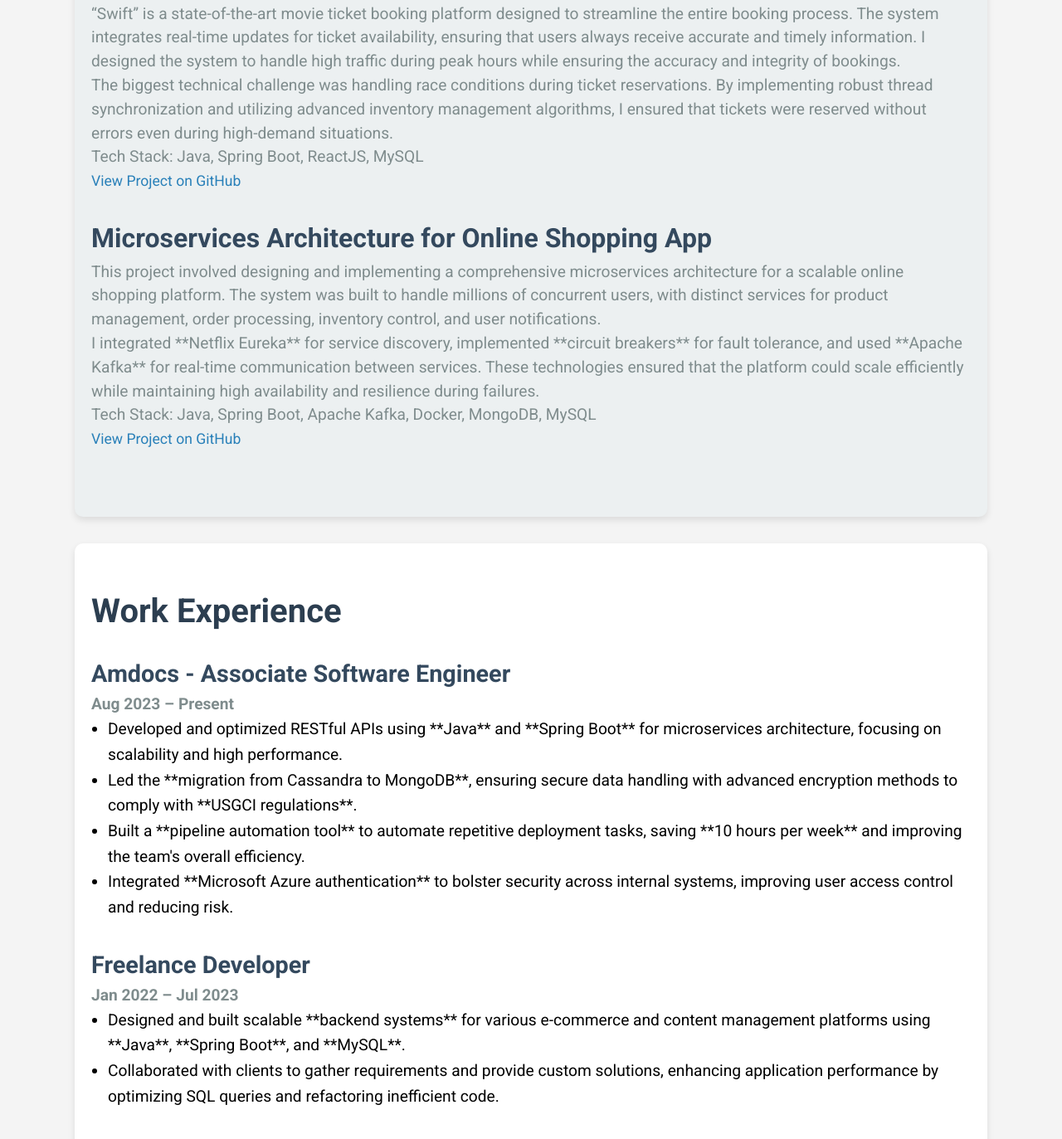
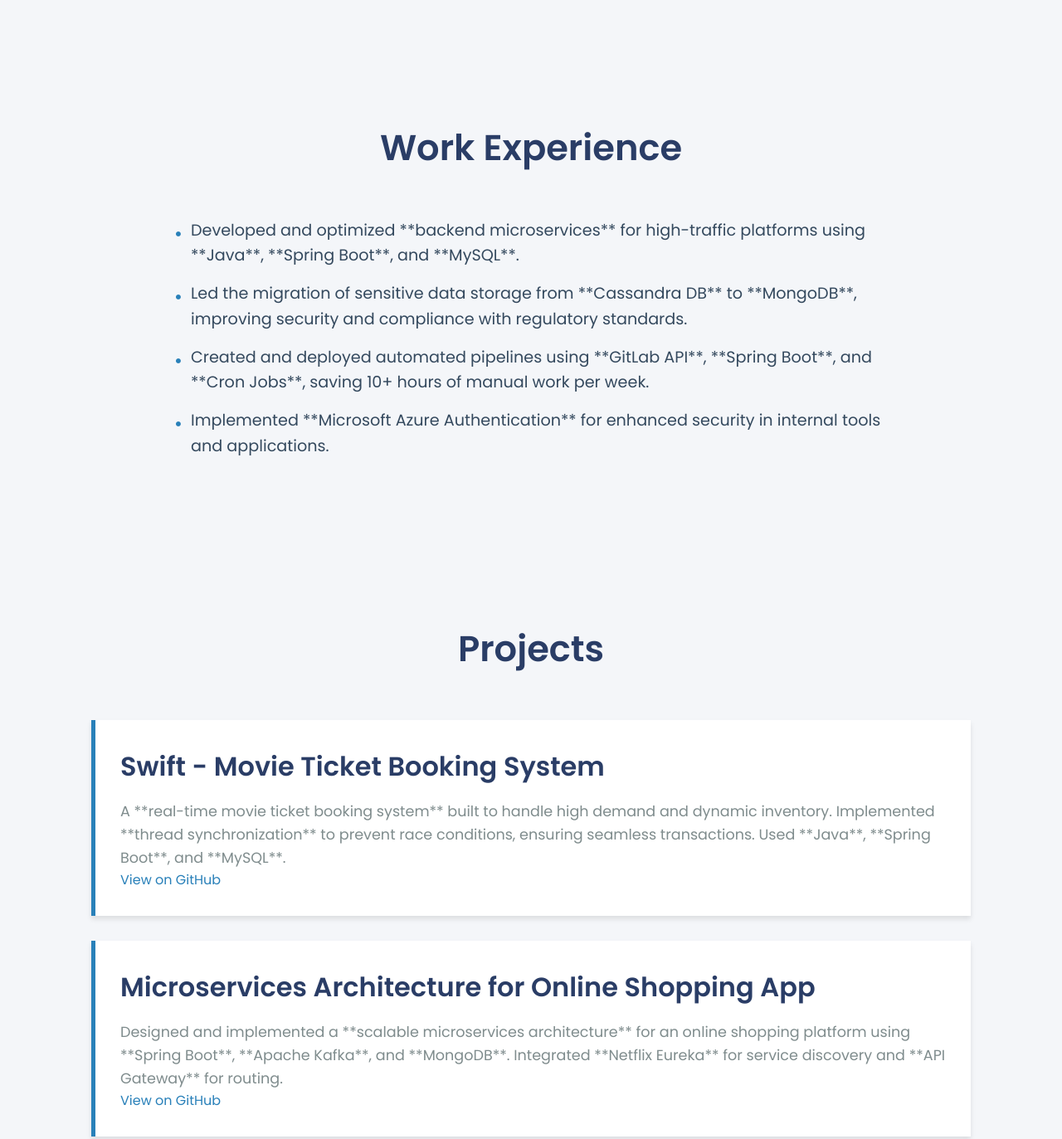
Before and after one commit to Ayushiiism/ayush-portfolio, a plain HTML site: page index.html in a window 1280 px wide. Shown: the part 804-2177 px from the top of the page at 83% size. Drawn offline with Linux system fonts and the light colour scheme.

Commit message:
Update index.html

```diff
--- a/index.html
+++ b/index.html
@@ -4,10 +4,10 @@
 <head>
     <meta charset="UTF-8">
     <meta name="viewport" content="width=device-width, initial-scale=1.0">
-    <meta name="description" content="Ayush Tripathi - Software Engineer | Java, Microservices, Backend Developer">
+    <meta name="description" content="Ayush Tripathi | Software Engineer | Java, Microservices, Backend Development">
     <meta name="author" content="Ayush Tripathi">
     <title>Ayush Tripathi | Software Engineer</title>
-    <link href="https://fonts.googleapis.com/css2?family=Roboto:wght@400;700&family=Source+Code+Pro:wght@400&display=swap" rel="stylesheet">
+    <link href="https://fonts.googleapis.com/css2?family=Poppins:wght@300;400;600&display=swap" rel="stylesheet">
     <style>
         * {
             margin: 0;
@@ -16,33 +16,37 @@
         }
 
         body {
-            font-family: 'Roboto', sans-serif;
+            font-family: 'Poppins', sans-serif;
             line-height: 1.6;
-            background: #f4f4f4;
+            background-color: #f4f6f9;
+            color: #333;
         }
 
-        /* Header */
+        /* Header Section */
         header {
-            background-color: #2C3E50;
+            background-color: #2A3D66;
             color: white;
+            padding: 120px 20px;
             text-align: center;
-            padding: 40px 0;
+            border-bottom: 5px solid #4C6A8C;
         }
 
         header h1 {
-            font-size: 3rem;
-            font-weight: 700;
+            font-size: 4rem;
+            font-weight: 600;
         }
 
         header p {
             font-size: 1.2rem;
             font-weight: 400;
+            margin-top: 10px;
+            letter-spacing: 1px;
         }
 
         /* Navigation Bar */
         nav {
             background-color: #34495E;
-            padding: 10px 0;
+            padding: 15px 0;
             position: sticky;
             top: 0;
             z-index: 100;
@@ -52,134 +56,123 @@
             list-style-type: none;
             display: flex;
             justify-content: center;
-            padding: 0;
         }
 
         nav ul li {
-            margin: 0 20px;
+            margin: 0 30px;
         }
 
         nav ul li a {
             color: white;
             text-decoration: none;
             font-size: 1.2rem;
-            padding: 8px 12px;
+            padding: 8px 15px;
+            border-radius: 5px;
+            transition: background 0.3s ease;
         }
 
         nav ul li a:hover {
-            background-color: #2980b9;
-            border-radius: 4px;
+            background-color: #2980B9;
         }
 
-        /* About Section */
+        /* Section Styling */
         section {
-            padding: 50px 20px;
+            padding: 80px 20px;
             max-width: 1100px;
             margin: 0 auto;
-            background: white;
-            border-radius: 10px;
-            box-shadow: 0 4px 8px rgba(0, 0, 0, 0.1);
-            margin-top: 2rem;
         }
 
         section h2 {
-            font-size: 2.5rem;
-            margin-bottom: 20px;
-            color: #2C3E50;
+            font-size: 2.7rem;
+            text-align: center;
+            margin-bottom: 30px;
+            color: #2A3D66;
         }
 
-        section p {
-            font-size: 1.2rem;
-            color: #7f8c8d;
-            line-height: 1.5;
+        .content {
+            font-size: 1.1rem;
+            color: #7F8C8D;
+            line-height: 1.7;
+            text-align: center;
         }
 
-        /* Projects Section */
-        #projects {
-            padding: 50px 20px;
-            background: #ecf0f1;
-            min-height: 100vh;
+        /* Work Experience & Projects Section */
+        ul {
+            list-style-type: none;
+            padding: 20px;
+            text-align: left;
+            max-width: 900px;
+            margin: 0 auto;
         }
 
-        #projects h2 {
-            font-size: 2.5rem;
-            text-align: center;
-            color: #2C3E50;
-            margin-bottom: 40px;
+        ul li {
+            margin-bottom: 15px;
+            font-size: 1.2rem;
+            color: #34495E;
+            padding-left: 20px;
+            position: relative;
         }
 
-        .project-description {
-            margin-bottom: 30px;
+        ul li:before {
+            content: "•";
+            position: absolute;
+            left: 0;
+            top: 0;
+            color: #2980B9;
+            font-size: 1.5rem;
         }
 
-        .project-description h3 {
-            font-size: 2rem;
-            color: #34495E;
+        /* Project Section */
+        .projects {
+            margin-top: 50px;
         }
 
-        .project-description p {
-            font-size: 1.2rem;
-            color: #7f8c8d;
-            line-height: 1.5;
+        .project-item {
+            background-color: white;
+            padding: 30px;
+            border-left: 5px solid #2980B9;
+            margin-bottom: 30px;
+            box-shadow: 0 4px 6px rgba(0, 0, 0, 0.1);
+            transition: all 0.3s ease;
         }
 
-        .project-description a {
-            color: #2980b9;
-            font-size: 1.1rem;
-            text-decoration: none;
+        .project-item:hover {
+            transform: translateY(-5px);
         }
 
-        .project-description a:hover {
-            text-decoration: underline;
+        .project-item h3 {
+            font-size: 2rem;
+            color: #2A3D66;
+            margin-bottom: 15px;
         }
 
-        /* Work Experience Section */
-        #experience {
-            padding: 50px 20px;
-            background: white;
-            box-shadow: 0 4px 8px rgba(0, 0, 0, 0.1);
-            border-radius: 10px;
-            margin-top: 2rem;
+        .project-item p {
+            font-size: 1.1rem;
+            color: #7F8C8D;
+            line-height: 1.6;
         }
 
-        #experience h2 {
-            font-size: 2.5rem;
-            margin-bottom: 20px;
-            color: #2C3E50;
+        .project-item a {
+            color: #2980B9;
+            text-decoration: none;
+            font-weight: 500;
         }
 
-        .work-experience {
-            margin-bottom: 30px;
-        }
-
-        .work-experience h3 {
-            font-size: 1.8rem;
-            color: #34495E;
-        }
-
-        .work-experience p {
-            font-size: 1.2rem;
-            color: #7f8c8d;
-            line-height: 1.5;
-        }
-
-        .work-experience ul {
-            list-style-type: disc;
-            margin-left: 20px;
-            font-size: 1.2rem;
+        .project-item a:hover {
+            text-decoration: underline;
         }
 
         /* Footer Section */
         footer {
-            background-color: #2C3E50;
+            background-color: #34495E;
             color: white;
+            padding: 20px 0;
             text-align: center;
-            padding: 20px;
-            margin-top: 40px;
+            margin-top: 100px;
         }
 
         footer a {
-            color: #2980b9;
+            color: #2980B9;
             text-decoration: none;
         }
 
@@ -195,73 +188,78 @@
     <!-- Header Section -->
     <header>
         <h1>Ayush Tripathi</h1>
-        <p>Software Engineer | Java, Microservices | Passionate About Building Scalable Solutions</p>
+        <p>Software Engineer | Java, Microservices, Backend Development</p>
     </header>
 
     <!-- Navigation Bar -->
     <nav>
         <ul>
-            <li><a href="#about">About</a></li>
+            <li><a href="#about">About Me</a></li>
+            <li><a href="#experience">Work Experience</a></li>
             <li><a href="#projects">Projects</a></li>
-            <li><a href="#experience">Work Experience</a></li>
-            <li><a href="#skills">Skills</a></li>
             <li><a href="#contact">Contact</a></li>
         </ul>
     </nav>
 
-    <!-- About Section -->
+    <!-- About Me Section -->
     <section id="about">
         <h2>About Me</h2>
-        <p>Hello! I'm Ayush Tripathi, a passionate Software Engineer with expertise in backend development and building scalable systems. I specialize in Java, Microservices, Spring Boot, and cloud technologies. I love solving complex problems and creating efficient, maintainable solutions. My goal is to work on impactful projects that improve systems and enhance user experiences.</p>
+        <p class="content">
+            Hello! I'm Ayush Tripathi, a passionate Software Engineer with a strong foundation in **Java**, **Spring Boot**, **Microservices**, and backend systems. I enjoy solving complex problems and building scalable, high-performance applications. Currently working at **Amdocs**, I focus on improving system security, backend performance, and automation.
+        </p>
+    </section>
+
+    <!-- Work Experience Section -->
+    <section id="experience">
+        <h2>Work Experience</h2>
+        <ul>
+            <li>Developed and optimized **backend microservices** for high-traffic platforms using **Java**, **Spring Boot**, and **MySQL**.</li>
+            <li>Led the migration of sensitive data storage from **Cassandra DB** to **MongoDB**, improving security and compliance with regulatory standards.</li>
+            <li>Created and deployed automated pipelines using **GitLab API**, **Spring Boot**, and **Cron Jobs**, saving 10+ hours of manual work per week.</li>
+            <li>Implemented **Microsoft Azure Authentication** for enhanced security in internal tools and applications.</li>
+        </ul>
     </section>
 
     <!-- Projects Section -->
     <section id="projects">
         <h2>Projects</h2>
 
-        <div class="project-description">
-            <h3>Swift - Movie Ticket Booking System</h3>
-            <p>“Swift” is a state-of-the-art movie ticket booking platform designed to streamline the entire booking process. The system integrates real-time updates for ticket availability, ensuring that users always receive accurate and timely information. I designed the system to handle high traffic during peak hours while ensuring the accuracy and integrity of bookings.</p>
-            <p>The biggest technical challenge was handling race conditions during ticket reservations. By implementing robust thread synchronization and utilizing advanced inventory management algorithms, I ensured that tickets were reserved without errors even during high-demand situations.</p>
-            <p>Tech Stack: Java, Spring Boot, ReactJS, MySQL</p>
-            <a href="https://github.com/yourusername/swift-project">View Project on GitHub</a>
-        </div>
+        <div class="projects">
+            <!-- Project 1 -->
+            <div class="project-item">
+                <h3>Swift - Movie Ticket Booking System</h3>
+                <p>
+                    A **real-time movie ticket booking system** built to handle high demand and dynamic inventory. Implemented **thread synchronization** to prevent race conditions, ensuring seamless transactions. Used **Java**, **Spring Boot**, and **MySQL**.
+                </p>
+                <a href="https://github.com/yourusername/swift-project" target="_blank">View on GitHub</a>
+            </div>
 
-        <div class="project-description">
-            <h3>Microservices Architecture for Online Shopping App</h3>
-            <p>This project involved designing and implementing a comprehensive microservices architecture for a scalable online shopping platform. The system was built to handle millions of concurrent users, with distinct services for product management, order processing, inventory control, and user notifications.</p>
-            <p>I integrated **Netflix Eureka** for service discovery, implemented **circuit breakers** for fault tolerance, and used **Apache Kafka** for real-time communication between services. These technologies ensured that the platform could scale efficiently while maintaining high availability and resilience during failures.</p>
-            <p>Tech Stack: Java, Spring Boot, Apache Kafka, Docker, MongoDB, MySQL</p>
-            <a href="https://github.com/yourusername/online-shopping">View Project on GitHub</a>
+            <!-- Project 2 -->
+            <div class="project-item">
+                <h3>Microservices Architecture for Online Shopping App</h3>
+                <p>
+                    Designed and implemented a **scalable microservices architecture** for an online shopping platform using **Spring Boot**, **Apache Kafka**, and **MongoDB**. Integrated **Netflix Eureka** for service discovery and **API Gateway** for routing.
+                </p>
+                <a href="https://github.com/yourusername/online-shopping" target="_blank">View on GitHub</a>
+            </div>
         </div>
     </section>
 
-    <!-- Work Experience Section -->
-    <section id="experience">
-        <h2>Work Experience</h2>
-
-        <div class="work-experience">
-            <h3>Amdocs - Associate Software Engineer</h3>
-            <p><strong>Aug 2023 – Present</strong></p>
-            <ul>
-                <li>Developed and optimized RESTful APIs using **Java** and **Spring Boot** for microservices architecture, focusing on scalability and high performance.</li>
-                <li>Led the **migration from Cassandra to MongoDB**, ensuring secure data handling with advanced encryption methods to comply with **USGCI regulations**.</li>
-                <li>Built a **pipeline automation tool** to automate repetitive deployment tasks, saving **10 hours per week** and improving the team's overall efficiency.</li>
-                <li>Integrated **Microsoft Azure authentication** to bolster security across internal systems, improving user access control and reducing risk.</li>
-            </ul>
-        </div>
-
-        <div class="work-experience">
-            <h3>Freelance Developer</h3>
-            <p><strong>Jan 2022 – Jul 2023</strong></p>
-            <ul>
-                <li>Designed and built scalable **backend systems** for various e-commerce and content management platforms using **Java**, **Spring Boot**, and **MySQL**.</li>
-                <li>Collaborated with clients to gather requirements and provide custom solutions, enhancing application performance by optimizing SQL queries and refactoring inefficient code.</li>
-            </ul>
-        </div>
+    <!-- Contact Section -->
+    <section id="contact">
+        <h2>Contact</h2>
+        <p class="content">
+            Feel free to connect with me for any opportunities, collaborations, or inquiries.
+        </p>
+        <p class="content">
+            Email: <a href="mailto:ayushtripathy019@gmail.com">ayushtripathy019@gmail.com</a>
+        </p>
+        <p class="content">
+            LinkedIn: <a href="https://www.linkedin.com/in/ayushiiism" target="_blank">linkedin.com/in/ayushiiism</a>
+        </p>
     </section>
 
-    <!-- Footer Section -->
+    <!-- Footer -->
     <footer>
         <p>&copy; 2025 Ayush Tripathi | <a href="https://github.com/ayushiiism" target="_blank">GitHub</a> | <a href="https://www.linkedin.com/in/ayushiiism" target="_blank">LinkedIn</a></p>
     </footer>
```
